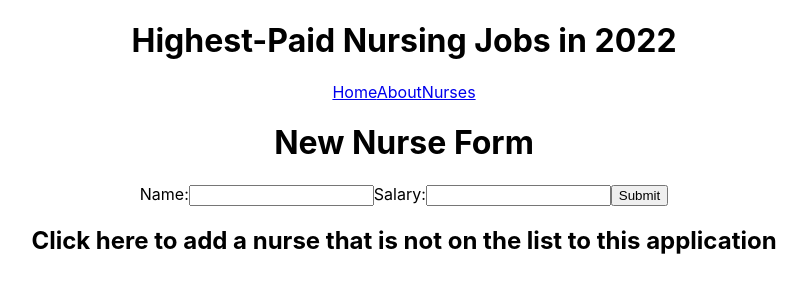
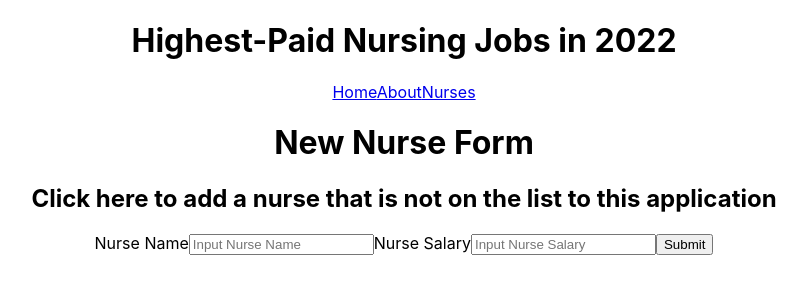
Before and after one commit to mendelr20/phase-2-project, a React (Create React App) app: page /NewNurse in a window 1280 px wide. Shown: the top 300 px of the page, without its empty margins (236-1043 px from the left). Built offline with nearby package versions, Linux system fonts and the light colour scheme; data requests are answered from the project's data file.

Commit message:
adding new nurse form and allowing state to update

```diff
--- a/db.json
+++ b/db.json
@@ -1,22 +1,22 @@
 {
   "nurses": [
     {
-      "id": 1,
       "name": "Research Nurse",
       "salary": "$88,000",
-      "votes": 10
+      "votes": 21,
+      "id": 1
     },
     {
-      "id": 2,
       "name": "Nurse Educator",
       "salary": "$94,000",
-      "votes": 17
+      "votes": 30,
+      "id": 2
     },
     {
-      "id": 3,
       "name": "Gerontology Nurse",
       "salary": "$96,500",
-      "votes": 11
+      "votes": 13,
+      "id": 3
     },
     {
       "id": 4,
@@ -28,7 +28,7 @@
       "id": 5,
       "name": "Women's Health Nurse",
       "salary": "$107,000",
-      "votes": 7
+      "votes": 8
     },
     {
       "id": 6,
@@ -40,7 +40,7 @@
       "id": 7,
       "name": "Surgical Nurse",
       "salary": "$109,000",
-      "votes": 6
+      "votes": 7
     },
     {
       "id": 8,
@@ -76,37 +76,49 @@
       "id": 13,
       "name": "Oncology Nurse",
       "salary": "$113,000",
-      "votes": 0
+      "votes": 3
     },
     {
       "id": 14,
       "name": "Orthopedic Nurse",
       "salary": "$115,000",
-      "votes": 0
+      "votes": 4
     },
     {
       "id": 15,
       "name": "Cardiac Nurse",
       "salary": "$116,000",
-      "votes": 0
+      "votes": 4
     },
     {
       "id": 16,
       "name": "Emergency Room Nurse",
       "salary": "$116,000",
-      "votes": 0
+      "votes": 3
     },
     {
       "id": 17,
       "name": "Neonatal Nurse ",
       "salary": "$127,000",
-      "votes": 0
+      "votes": 2
     },
     {
       "id": 18,
       "name": "Nurse Anesthetist",
       "salary": "$189,000",
-      "votes": 0
+      "votes": 3
+    },
+    {
+      "name": "test123",
+      "salary": "test123",
+      "votes": 0,
+      "id": 19
+    },
+    {
+      "name": "test111",
+      "salary": "test1111",
+      "votes": 0,
+      "id": 20
     }
   ]
 }
--- a/src/App.js
+++ b/src/App.js
@@ -11,13 +11,18 @@ import NewNurse from "./NewNurse";
 
 export default function App() {
   const [list, setList] = useState([])
-  console.log(list)
+
+  function addNurse(newNurse){
+    setList([...list, newNurse])
+  }
+
 
   useEffect(()=>{
     fetch('http://localhost:3000/nurses')
     .then(res => res.json())
     .then(data => setList(data))
-  })
+  },[])
+
 
   function voteCallback(nurse){
       fetch(`http://localhost:3000/nurses/${nurse.id}`, {
@@ -45,7 +50,7 @@ export default function App() {
             <Nurses list={list} voteCallback={voteCallback}/>
           </Route>
           <Route exact path="/NewNurse">
-            <NewNurse/>
+            <NewNurse addNurse={addNurse}/>
           </Route>
           <Route exact path="/">
             <Home />
@@ -54,7 +59,3 @@ export default function App() {
     </div>
   );
 }
-
-
-
-// Why the Dom resets
--- a/src/NewNurse.js
+++ b/src/NewNurse.js
@@ -1,22 +1,52 @@
-import React from 'react'
 
-export default function NewNurse(){
+import React, { useState } from "react";
+import {useHistory } from "react-router-dom";
+
+export default function NewNurse({addNurse}) {
+  const [nurseName, setName] = useState("");
+  const [nurseSalary, setSalary] = useState("");
+  let history = useHistory();
+
+  const formData = {
+    name: nurseName,
+    salary: nurseSalary,
+    votes: 0
+  };
+
+  const configurationObject = {
+    method: "POST",
+    headers: {
+      "Content-Type": "application/json",
+      "Accept": "application/json",
+    },
+    body: JSON.stringify(formData),
+  };
+
+  function handleNameChange(event) {
+    setName(event.target.value);
+  }
+
+  function handleSalaryChange(event) {
+    setSalary(event.target.value);
+  }
+
+  function handleSubmit(){
+    fetch('http://localhost:3000/nurses', configurationObject)
+    .then((r) => r.json())
+    .then(newNurse => addNurse(newNurse));
+    history.push("/Nurses");
+  }
   return (
     <div>
-        <h1>New Nurse Form</h1>
-        <form>
-          <label>
-           Name:
-            <input type="text" name="name" />
-          </label>
-          <label>
-           Salary:
-          <input type="text" name="name" />
-          </label>
-          <input type="submit" value="Submit" />
+      <h1>New Nurse Form</h1>
+      <h2>Click here to add a nurse that is not on the list to this application</h2>
+      <form onSubmit={handleSubmit}>
+        Nurse Name
+        <input type="text" onChange={handleNameChange} placeholder="Input Nurse Name" />
+        Nurse Salary
+        <input type="text" onChange={handleSalaryChange}  placeholder="Input Nurse Salary"/>
+        <button type="submit">Submit</button>
         </form>
-        <h2>Click here to add a nurse that is not on the list to this application</h2>
     </div>
-
-  )
+  );
 }
```
